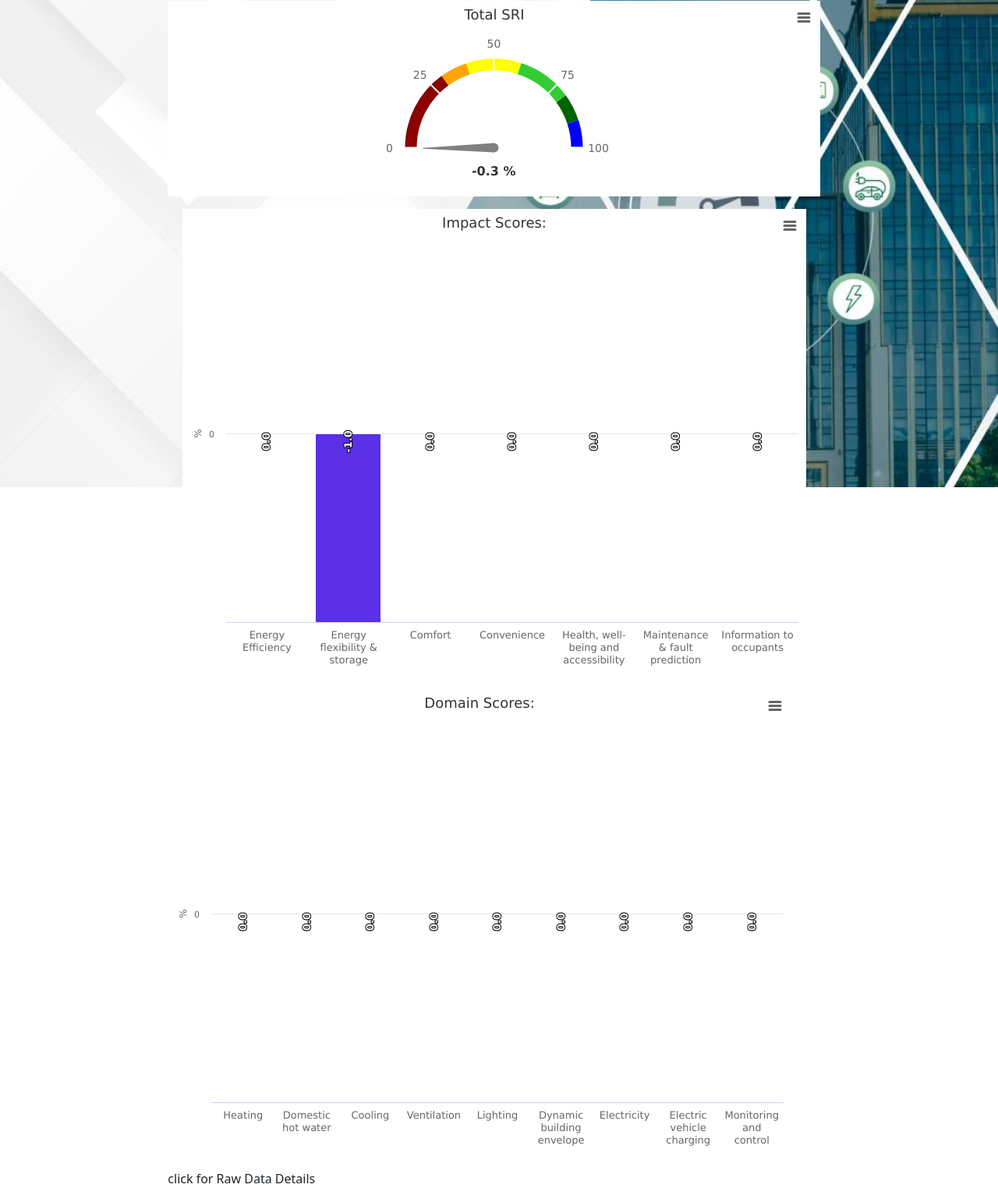
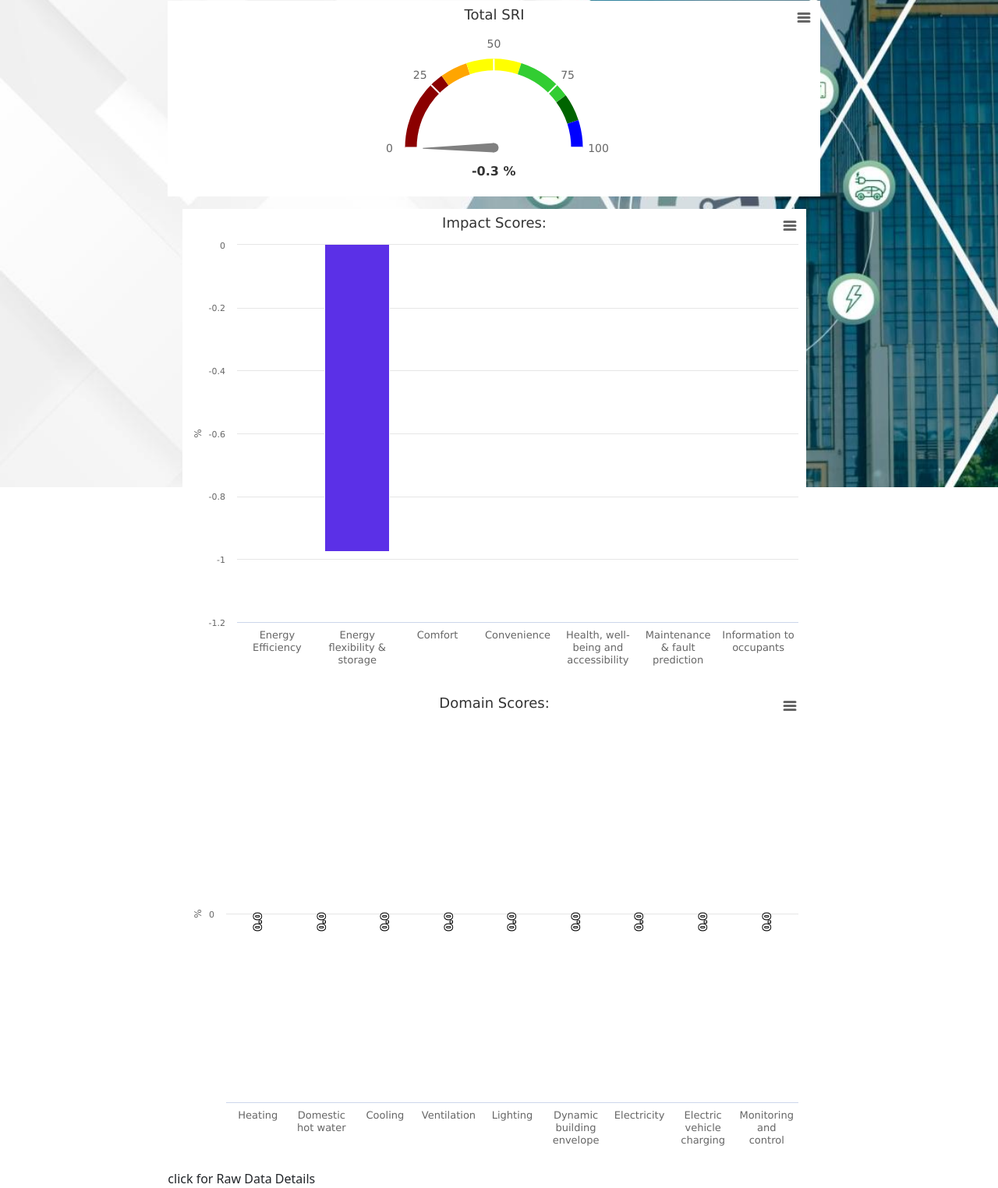
Before and after one commit to PANOUR2429/SRI, a Django app: page /SRI_result/1 in a window 1280 px wide. Shown: the part 95-1619 px from the top of the page at 78% size. Run offline with Django 5.2, Linux system fonts and the light colour scheme; data comes from the database, SQL or seed files in the repository; both versions use the stored data as it was after the commit; some libraries are stand-ins or nearby versions.

Commit message:
fixed allignment

```diff
--- a/SRIsite/SRIapp/Templates/SRI_result.html
+++ b/SRIsite/SRIapp/Templates/SRI_result.html
@@ -231,7 +231,7 @@
                                  }
                                  },
                          yAxis: {
-                                   min: 0,
+
                                     title: {
                                     text: '%'
                                   }
@@ -281,7 +281,7 @@
 
         <!-- DOMAIN SCORES ---->
             <figure class="highcharts-figure2">
-                <div id="container2" style="width: 800px; height: 600px;"></div>
+                <div id="container2" style="width: 800px; height: 600px; margin: 0 auto;"></div>
                     <p class="highcharts-description2">
 
                     </p>
@@ -312,7 +312,7 @@
                                  }
                                  },
                          yAxis: {
-                                   min: 0,
+
                                     title: {
                                     text: '%'
                                   }
```
Also changed, not shown: SRIsite/db.sqlite3.
